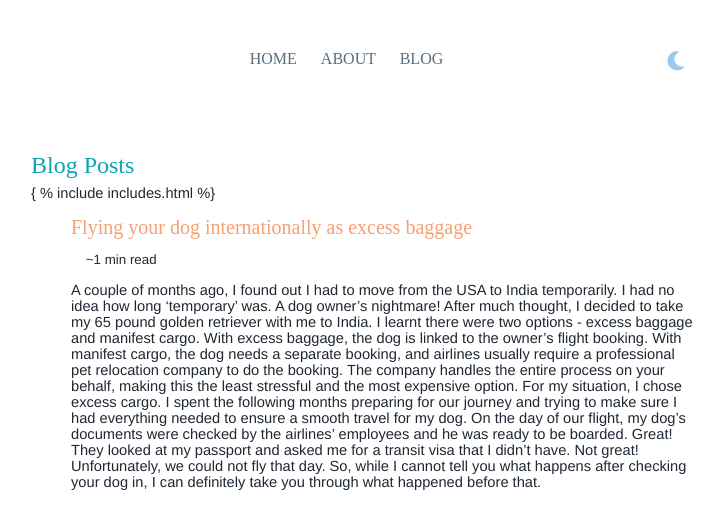
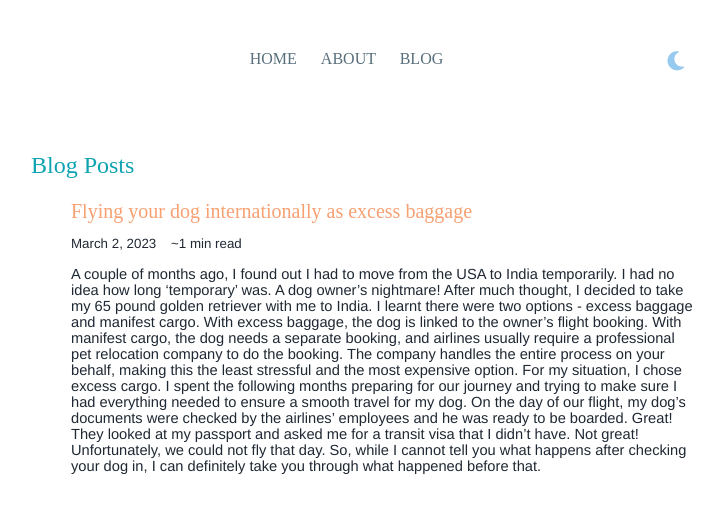
Before and after one commit to vaishnavisen/vaishnavisen.github.io, a Jekyll site: the page built from blog.html, in a window 1280 px wide. Shown: the top 529 px of the page, without its empty margins (277-1000 px from the left). Built offline with Jekyll 4.4.1, drawn with Linux system fonts in a browser that asks for light colours; nearby versions of some CDN libraries; some web fonts are replaced.

```diff
--- a/_layouts/default.html
+++ b/_layouts/default.html
@@ -7,7 +7,7 @@
     <meta charset="utf-8">
     <title>{{page.title}}</title>
     <link rel="stylesheet" href="/assets/css/styles.css">
-    {% include includes.html %}
+    <link href="https://fonts.googleapis.com/css2?family=Signika+Negative:wght@300;500&display=swap" rel="stylesheet">
   </head>
   <body>
     {% include navigation.html %}
--- a/_layouts/post.html
+++ b/_layouts/post.html
@@ -1,8 +1,6 @@
 ---
 layout: default
 ---
-
-{% include includes.html %}
 
 {% capture words %}
 {{ content | number_of_words }}
--- a/blog.html
+++ b/blog.html
@@ -2,7 +2,6 @@
 layout: default
 title: Blog Posts
 ---
-{ % include includes.html %}
 <body>
 <ul>
   {% for post in site.posts %}
@@ -13,7 +12,7 @@ title: Blog Posts
       <a class = "link_title" href="{{ post.url }}">{{ post.title }}</a>
       <p class="post_metadata">
         <i class="fa-thin fa-calendar-days"></i>
-        {{ page.date | date: "%B %-d, %Y" }}&nbsp;&nbsp;&nbsp;
+        {{ post.date | date: "%B %-d, %Y" }}&nbsp;&nbsp;&nbsp;
         <i class="fa-thin fa-book-open"></i>
         ~{{ words | divided_by: 180 | append: ' min' }} read
       </p>
```
